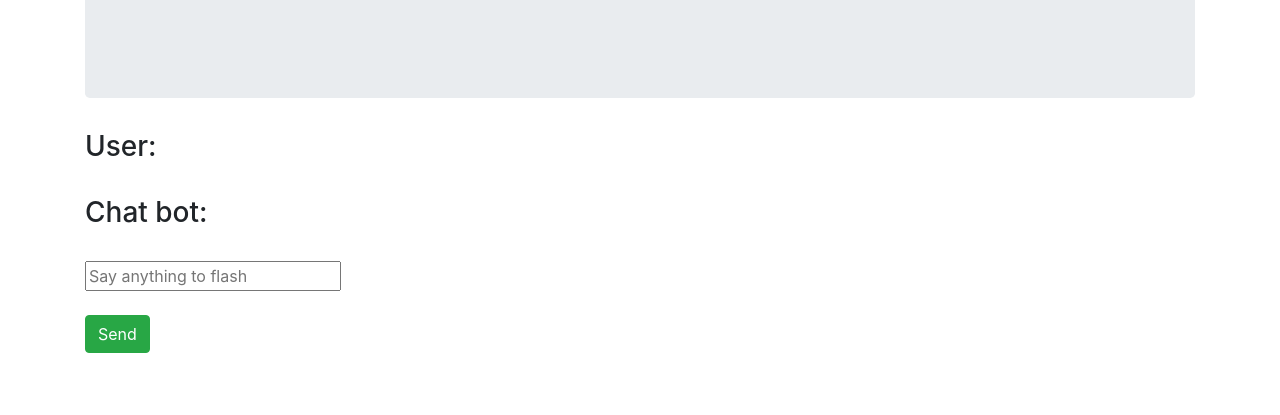
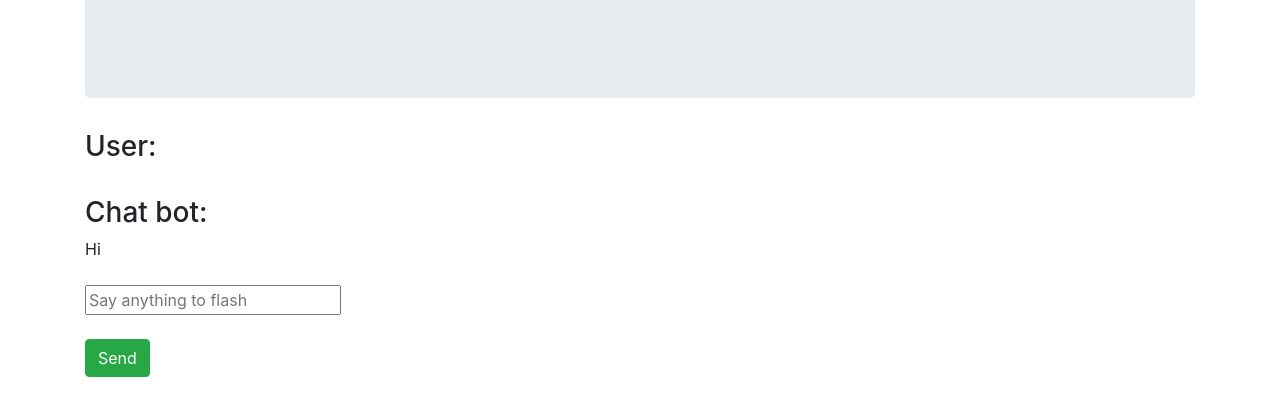
Before and after one commit to heshamelmasry77/flash, a website: page index.html in a window 1280 px wide. Shown: the part 267-682 px from the top of the page. Drawn offline with nearby package versions, Linux system fonts and the light colour scheme.

Commit message:
edits to show a message from the bot when app is started
edits to show a message from the bot when app is started

```diff
--- a/index.html
+++ b/index.html
@@ -71,6 +71,7 @@
 
   // this is my document.ready
   $(() => {
+    initialOutput();
     console.log('loaded');
     $('#sendMessage').click(() => {
       let input = $('#input').val();//get value of the input field
@@ -89,6 +90,7 @@
   function output(input) {
     //try to use eval for calculations
     let result;
+
     try {
       result = input + '=' + eval(input);
     }
@@ -104,6 +106,7 @@
       }
     }
 
+
     $('#messages').append(`<h4> <span>Bot:</span>` + result + `</h4> <br/>`); //add this the div with id messages
 
     $('#chatbot').text(result); //add input text to the div with chatbot id
@@ -111,6 +114,12 @@
     $('#input').val(''); //clear input field
 
   }
+
+  function initialOutput() {
+    $('#chatbot').text('Hi'); //add input text to the div with chatbot id
+
+  }
+
   function compare(arr, array, string) { //comparing two arrays
     let item;
     for (let x = 0; x < arr.length; x++) {
```
Also changed, not shown: 1 other file.
